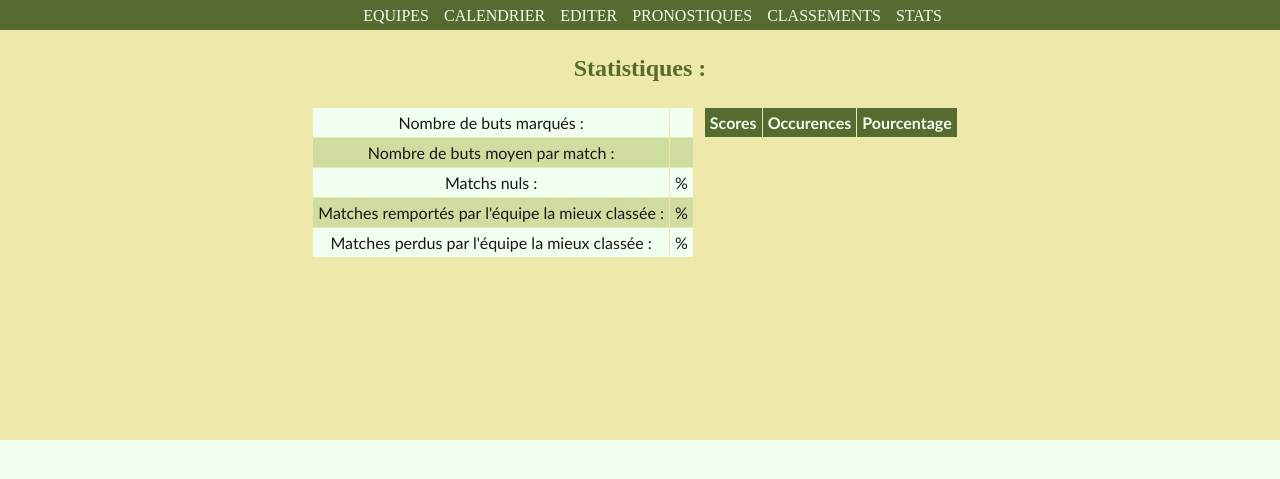
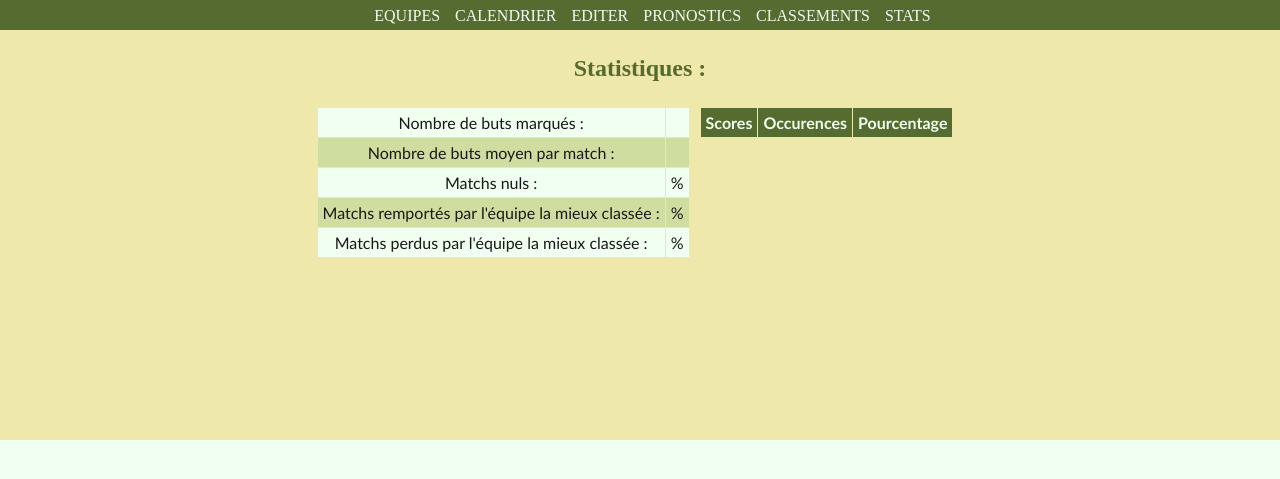
Before and after one commit to spyladder/pronofoot, a Django app: template pronos/templates/pronos/stats.html in a window 1280 px wide. Shown: the part 81-560 px from the top of the page. Run offline with Django 3.2, Linux system fonts and the light colour scheme; the template is opened without the code that fills it, so the values that code supplies are empty.

Commit message:
Fixed some spelling mistakes.

```diff
--- a/pronos/templates/pronos/menu.html
+++ b/pronos/templates/pronos/menu.html
@@ -5,7 +5,7 @@
             <li><a href="{% url 'pronos:cupTeams' cup_id %}">Equipes</a></li>
             <li><a href="{% url 'pronos:matches' cup_id %}">Calendrier</a></li>
             <li><a href="{% url 'pronos:pronosEdit' cup_id %}">Editer</a></li>
-            <li><a href="{% url 'pronos:pronostics' cup_id %}">Pronostiques</a></li>
+            <li><a href="{% url 'pronos:pronostics' cup_id %}">Pronostics</a></li>
             <li><a href="{% url 'pronos:rankings' cup_id %}">Classements</a></li>
             <li><a href="{% url 'pronos:stats' cup_id %}">Stats</a></li>
         </ul>
--- a/pronos/templates/pronos/pronostics.html
+++ b/pronos/templates/pronos/pronostics.html
@@ -13,7 +13,7 @@
             </header>
             {% include "pronos/menu.html" %}
             <section>
-                <h1>Tableau récapitulatif des pronostiques :</h1>
+                <h1>Tableau récapitulatif des pronostics :</h1>
                 <table>
                     <thead>
                         <tr>
--- a/pronos/templates/pronos/pronostics_edit.html
+++ b/pronos/templates/pronos/pronostics_edit.html
@@ -14,12 +14,12 @@
             {% include "pronos/menu.html" %}
             <section>
                 {% if created %}
-                    <p><strong>Vos pronostiques sont enregistrés.</strong></p>
+                    <p><strong>Vos pronostics sont enregistrés.</strong></p>
                     <a href="{% url 'pronos:cup' cup_id %}">Retour</a>
                 {% else %}
                     <h1>Matchs à pronostiquer :</h1>
                     {% if no_available_prono %}
-                        <p>Pas de pronostique éditable.</p>
+                        <p>Pas de pronostic éditable.</p>
                     {% else %}
                         <form action="." method="post">
                             {% csrf_token %}
--- a/pronos/templates/pronos/rankings.html
+++ b/pronos/templates/pronos/rankings.html
@@ -13,7 +13,7 @@
             </header>
             {% include "pronos/menu.html" %}
             <section>
-                <h1>Classements du concours de pronostiques :</h1>
+                <h1>Classements du concours de pronostics :</h1>
                 <h2>Classements généraux:</h2>
                 <div class="horizontal">
                     <table>
--- a/pronos/templates/pronos/stats.html
+++ b/pronos/templates/pronos/stats.html
@@ -29,11 +29,11 @@
                             <td>{{ draw_percent }}%</td>
                         </tr>
                         <tr>
-                            <td>Matches remportés par l'équipe la mieux classée :</td>
+                            <td>Matchs remportés par l'équipe la mieux classée :</td>
                             <td>{{ matches_won_by_favorite_percent }}%</td>
                         </tr>
                         <tr>
-                            <td>Matches perdus par l'équipe la mieux classée :</td>
+                            <td>Matchs perdus par l'équipe la mieux classée :</td>
                             <td>{{ matches_lost_by_favorite_percent }}%</td>
                         </tr>
                     </table>
```
